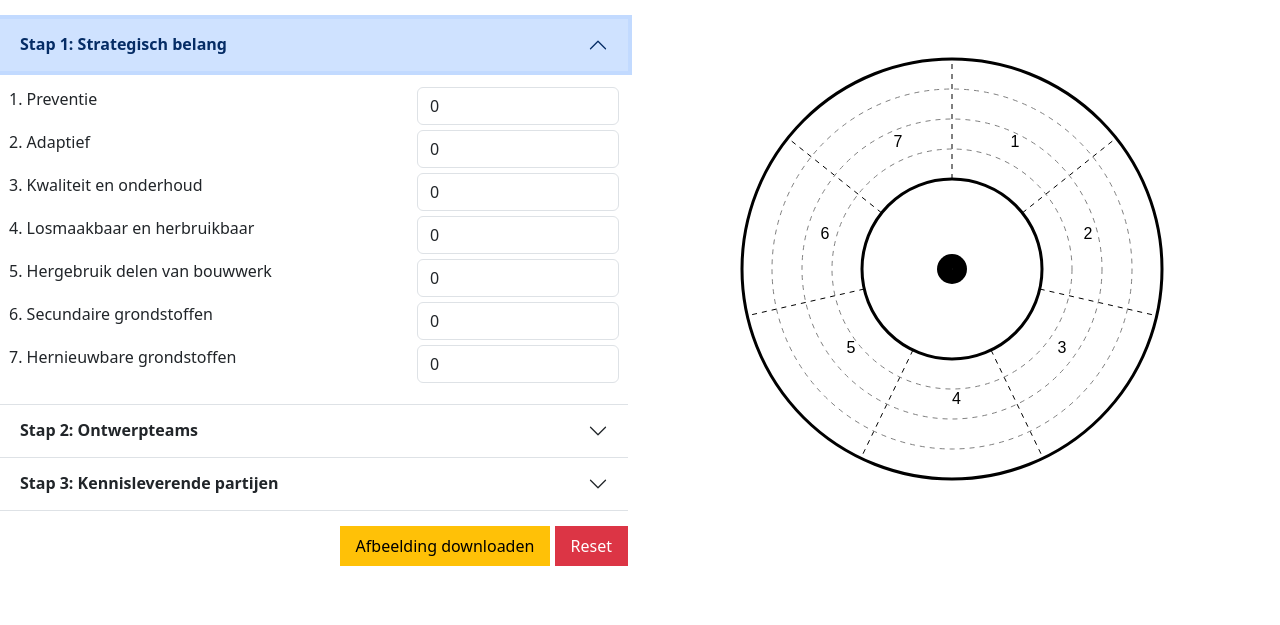
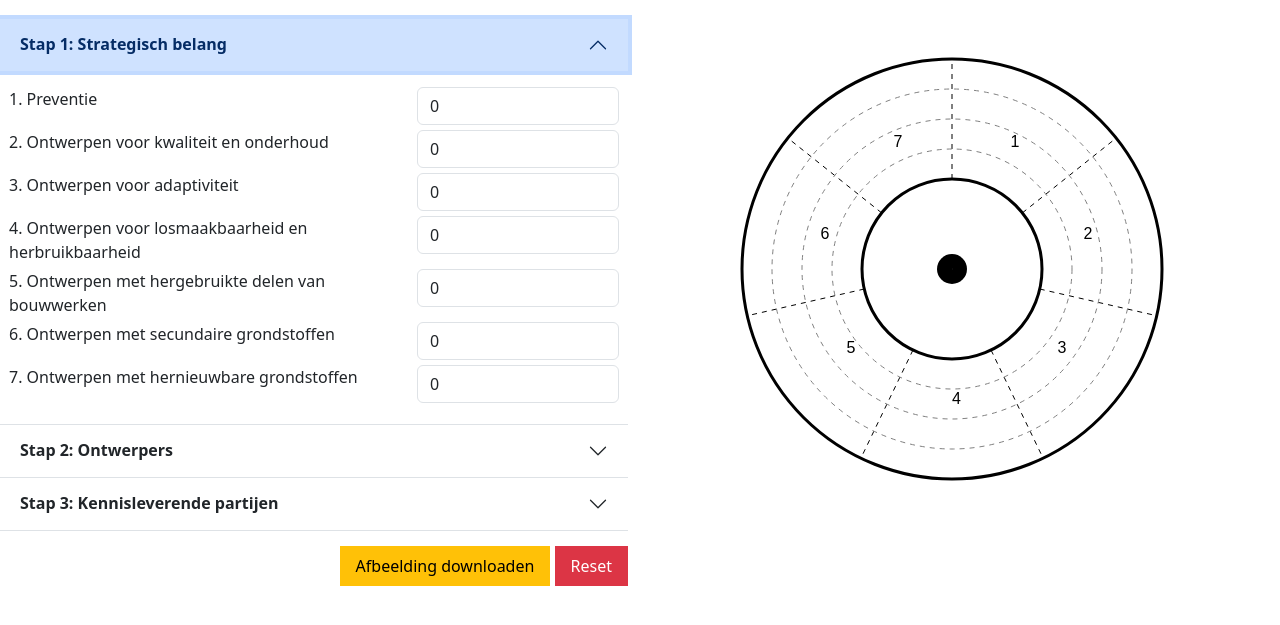
Before and after one commit to onnolort/cb23, a plain HTML site: page index.html in a window 1280 px wide. Both pictures are taken after a click on the button "Stap 1: Strategisch belang". Shown: the part 53-678 px from the top of the page. Drawn offline with nearby package versions, Linux system fonts and the light colour scheme.

Commit message:
Add files via upload

```diff
--- a/index.html
+++ b/index.html
@@ -24,31 +24,31 @@
                                 <form id="myForm" class="form">
                                     <div class="row">
                                         <div class="col-md-8">1. Preventie</div>
-                                        <div class="col-md-4"><input type="number" class="form-control" id="r1" name="r1" value="0" min="0" max="5"></div>
+                                        <div class="col-md-4"><input type="number" class="form-control" id="r1" name="r1" value="0" min="0" max="4"></div>
                                     </div>
                                     <div class="row">
-                                        <div class="col-md-8">2. Adaptief</div>
-                                        <div class="col-md-4"><input type="number" class="form-control" id="r2" name="r2" value="0" min="0" max="5"></div>
+                                        <div class="col-md-8">2. Ontwerpen voor kwaliteit en onderhoud </div>
+                                        <div class="col-md-4"><input type="number" class="form-control" id="r2" name="r2" value="0" min="0" max="4"></div>
                                     </div>
                                     <div class="row">
-                                        <div class="col-md-8">3. Kwaliteit en onderhoud</div>
-                                        <div class="col-md-4"><input type="number" class="form-control" id="r3" name="r3" value="0" min="0" max="5"></div>
+                                        <div class="col-md-8">3. Ontwerpen voor adaptiviteit</div>
+                                        <div class="col-md-4"><input type="number" class="form-control" id="r3" name="r3" value="0" min="0" max="4"></div>
                                     </div>
                                     <div class="row">
-                                        <div class="col-md-8">4. Losmaakbaar en herbruikbaar</div>
-                                        <div class="col-md-4"><input type="number" class="form-control" id="r4" name="r4" value="0" min="0" max="5"></div>
+                                        <div class="col-md-8">4. Ontwerpen voor losmaakbaarheid en herbruikbaarheid</div>
+                                        <div class="col-md-4"><input type="number" class="form-control" id="r4" name="r4" value="0" min="0" max="4"></div>
                                     </div>
                                     <div class="row">
-                                        <div class="col-md-8">5. Hergebruik delen van bouwwerk</div>
-                                        <div class="col-md-4"><input type="number" class="form-control" id="r5" name="r5" value="0" min="0" max="5"></div>
+                                        <div class="col-md-8">5. Ontwerpen met hergebruikte delen van bouwwerken</div>
+                                        <div class="col-md-4"><input type="number" class="form-control" id="r5" name="r5" value="0" min="0" max="4"></div>
                                     </div>
                                     <div class="row">
-                                        <div class="col-md-8">6. Secundaire grondstoffen</div>
-                                        <div class="col-md-4"><input type="number" class="form-control" id="r6" name="r6" value="0" min="0" max="5"></div>
+                                        <div class="col-md-8">6. Ontwerpen met secundaire grondstoffen</div>
+                                        <div class="col-md-4"><input type="number" class="form-control" id="r6" name="r6" value="0" min="0" max="4"></div>
                                     </div>
                                     <div class="row">
-                                        <div class="col-md-8">7. Hernieuwbare grondstoffen</div>
-                                        <div class="col-md-4"><input type="number" class="form-control" id="r7" name="r7" value="0" min="0" max="5"></div>
+                                        <div class="col-md-8">7. Ontwerpen met hernieuwbare grondstoffen</div>
+                                        <div class="col-md-4"><input type="number" class="form-control" id="r7" name="r7" value="0" min="0" max="4"></div>
                                     </div>
                                 </form>
                             </div>
@@ -57,7 +57,7 @@
                     <div class="accordion-item">
                         <h2 class="accordion-header">
                             <button class="accordion-button collapsed" type="button" data-bs-toggle="collapse" data-bs-target="#flush-collapseTwo" aria-expanded="false" aria-controls="flush-collapseTwo">
-                            Stap 2: Ontwerpteams
+                            Stap 2: Ontwerpers
                             </button>
                         </h2>
                         <div id="flush-collapseTwo" class="accordion-collapse collapse" aria-labelledby="flush-headingTwo" data-bs-parent="#accordionFlushExample">
@@ -70,7 +70,7 @@
                                     <div id="designTeamContainer"></div>
                                 </form>
                                 <div class="row mb-2">
-                                    <div class="col"><a href="#" id="addDesignTeam">Ontwerpteam toevoegen +</a></div>
+                                    <div class="col"><a href="#" id="addDesignTeam">Ontwerpende partij toevoegen +</a></div>
                                 </div>
                             </div>
                         </div>
```
